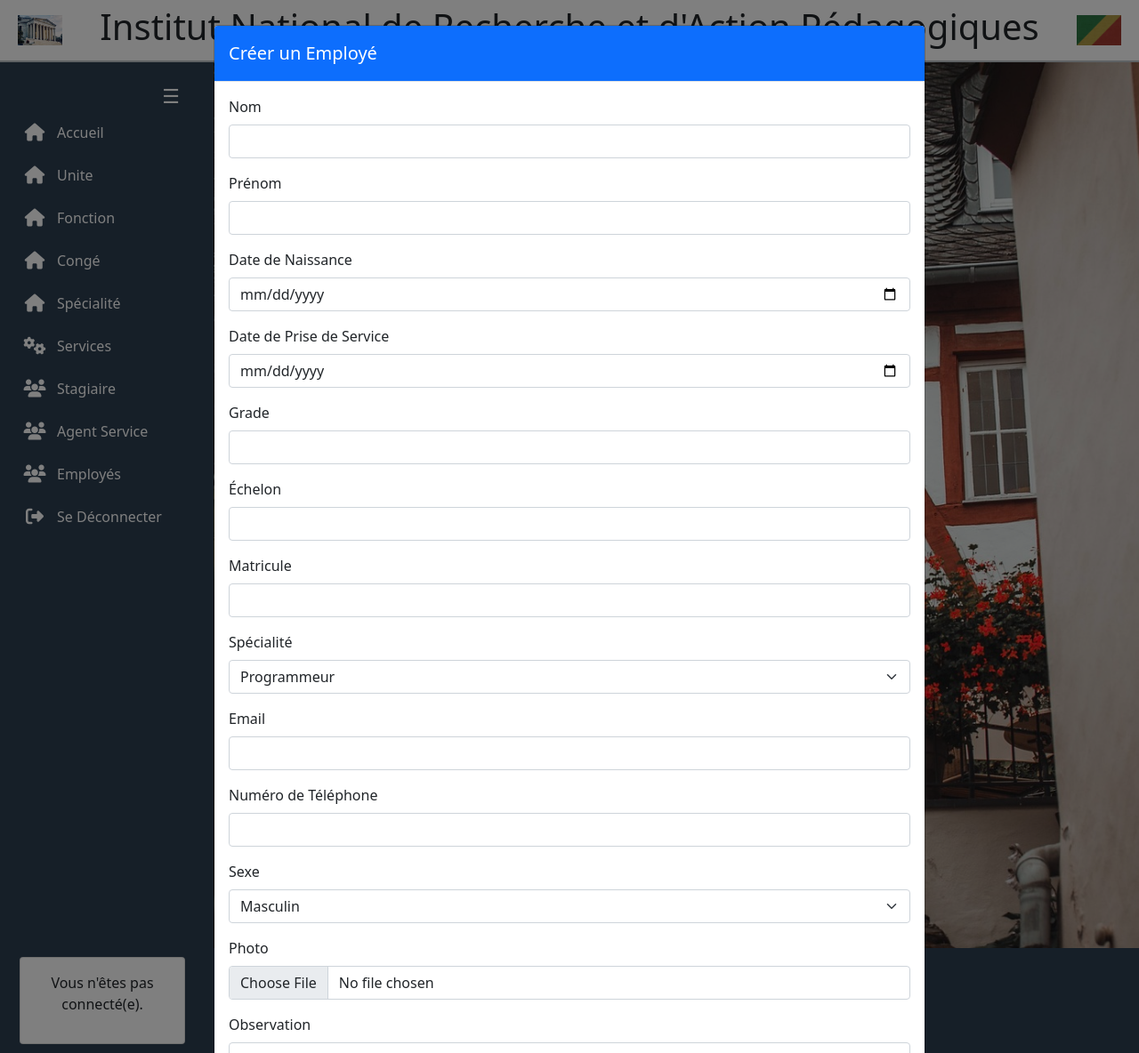
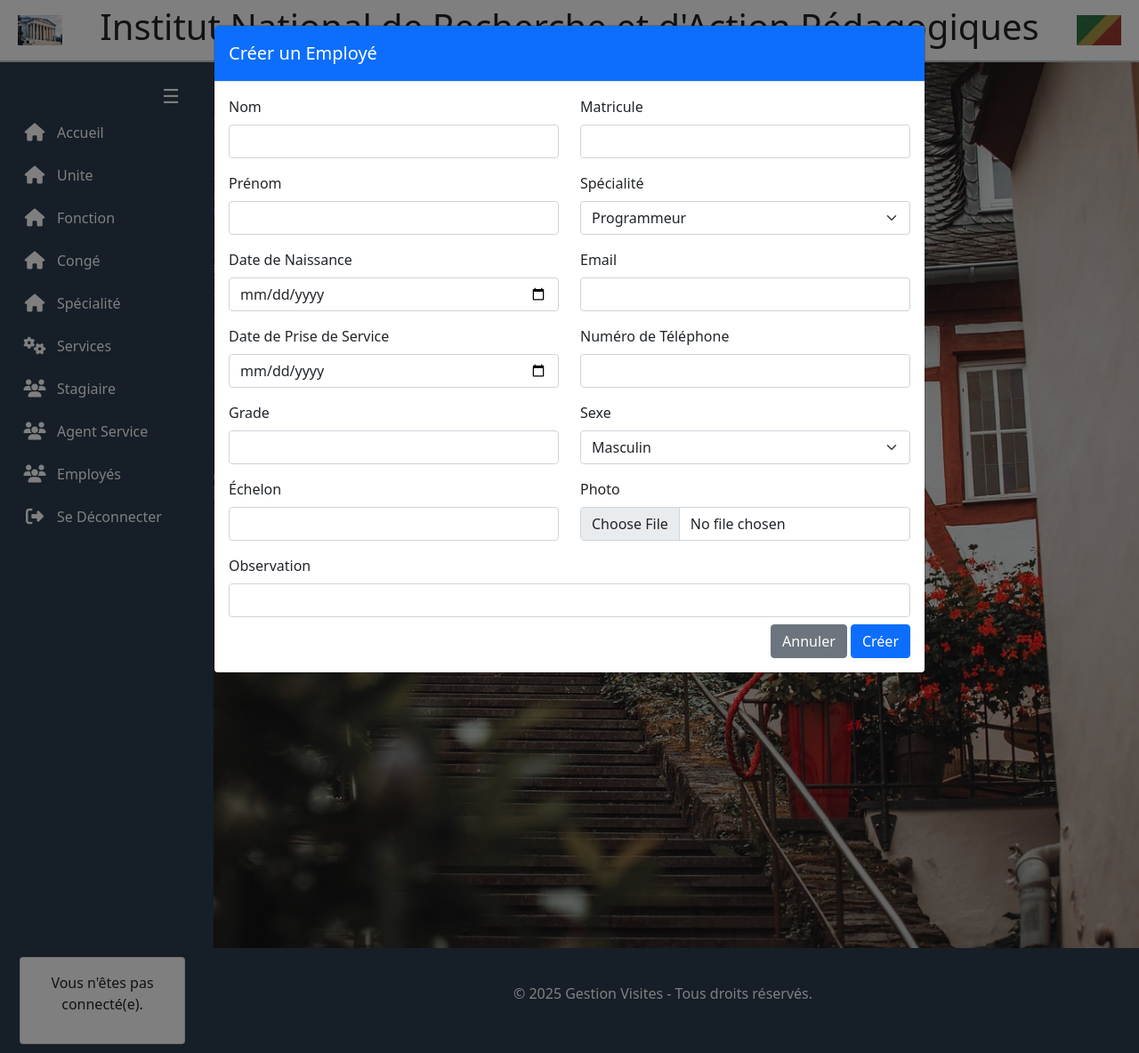
Before and after one commit to Romaric-AKAYOA-lgtm/Gestion_Personnel_INRAP, a Django app: page /Employee/create/ in a window 1280 px wide. Shown: the whole page at 89% size. Run offline with Django 4.2, Linux system fonts and the light colour scheme; data comes from the database, SQL or seed files in the repository; both versions use the stored data as it was after the commit; some libraries are stand-ins or nearby versions.

Commit message:
Troisième commitw

```diff
--- a/Conge/templates/Conge/ajouter_conge.html
+++ b/Conge/templates/Conge/ajouter_conge.html
@@ -62,9 +62,9 @@
                         </div>
 
                         <div class="text-end">
+                            <a href="{% url 'conge:liste_conges' %}" class="btn btn-secondary px-4 py-2 btn-sm">Annuler</a>
                             <button type="submit" class="btn btn-primary px-4 py-2 btn-sm">Envoyer</button>
-                            <a href="{% url 'conge:liste_conges' %}" class="btn btn-secondary px-4 py-2 btn-sm">Annuler</a>
-                        </div>
+                         </div>
 
                     </div>
                 </form>
--- a/Employee/templates/Employee/ajouter_employe.html
+++ b/Employee/templates/Employee/ajouter_employe.html
@@ -4,7 +4,7 @@
 <div class="container mt-4">
     <!-- Modal Ajouter Employé -->
     <div class="modal fade show" id="modalEmployee" tabindex="-1" aria-labelledby="modalEmployeeLabel" aria-hidden="true" style="display: block;">
-        <div class="modal-dialog modal-lg"> <!-- Large width -->
+        <div class="modal-dialog modal-lg">
             <div class="modal-content">
                 <div class="modal-header bg-primary text-white">
                     <h5 class="modal-title" id="modalEmployeeLabel">Créer un Employé</h5>
@@ -21,74 +21,74 @@
                     {% endif %}
                     <form action="{% url 'Employee:create' %}" method="POST" enctype="multipart/form-data" class="needs-validation" novalidate>
                         {% csrf_token %}
+                        <div class="row">
+                            <div class="col-md-6">
                                 <div class="mb-3">
                                     <label for="last_name" class="form-label">Nom</label>
-                            <input type="text" class="form-control input-focus-blue" id="last_name" name="last_name" required>
+                                    <input type="text" class="form-control" id="last_name" name="last_name" required>
                                 </div>
                                 <div class="mb-3">
                                     <label for="first_name" class="form-label">Prénom</label>
-                            <input type="text" class="form-control input-focus-blue" id="first_name" name="first_name"  required>
+                                    <input type="text" class="form-control" id="first_name" name="first_name" required>
                                 </div>
-
                                 <div class="mb-3">
                                     <label for="date_of_birth" class="form-label">Date de Naissance</label>
-                            <input type="date" class="form-control input-focus-blue" id="date_of_birth" name="date_of_birth" required>
+                                    <input type="date" class="form-control" id="date_of_birth" name="date_of_birth" required>
                                 </div>
-
                                 <div class="mb-3">
                                     <label for="start_date" class="form-label">Date de Prise de Service</label>
-                            <input type="date" class="form-control input-focus-blue" id="start_date" name="start_date" required>
+                                    <input type="date" class="form-control" id="start_date" name="start_date" required>
                                 </div>
-
                                 <div class="mb-3">
                                     <label for="grade" class="form-label">Grade</label>
-                            <input type="text" class="form-control input-focus-blue" id="grade" name="grade"  required>
+                                    <input type="text" class="form-control" id="grade" name="grade" required>
                                 </div>
-
                                 <div class="mb-3">
                                     <label for="echelon" class="form-label">Échelon</label>
-                            <input type="text" class="form-control input-focus-blue" id="echelon" name="echelon" >
+                                    <input type="text" class="form-control" id="echelon" name="echelon">
                                 </div>
-
+                            </div>
+                            <div class="col-md-6">
                                 <div class="mb-3">
                                     <label for="matricule" class="form-label">Matricule</label>
-                            <input type="text" class="form-control input-focus-blue" id="matricule" name="matricule"  required>
+                                    <input type="text" class="form-control" id="matricule" name="matricule" required>
                                 </div>
                                 <div class="mb-3">
-                            <label for=" specialty" class="form-label">Spécialité</label>
-                            <select class="form-select input-focus-blue" id= specialty" name=" specialty" required>
-                                {% for specialite  in specialite %}
+                                    <label for="specialty" class="form-label">Spécialité</label>
+                                    <select class="form-select" id="specialty" name="specialty" required>
+                                        {% for specialite in specialite %}
                                             <option value="{{ specialite.id }}" {% if form.specialite.value == specialite.id %}selected{% endif %}>{{ specialite.designation }}</option>
                                         {% endfor %}
                                     </select>
                                 </div>
                                 <div class="mb-3">
                                     <label for="email" class="form-label">Email</label>
-                            <input type="email" class="form-control input-focus-blue" id="email" name="email" required>
+                                    <input type="email" class="form-control" id="email" name="email" required>
                                 </div>
                                 <div class="mb-3">
                                     <label for="num_tel" class="form-label">Numéro de Téléphone</label>
-                            <input type="tel" class="form-control input-focus-blue" id="num_tel" name="num_tel"  required>
+                                    <input type="tel" class="form-control" id="num_tel" name="num_tel" required>
                                 </div>
-
                                 <div class="mb-3">
                                     <label for="sexe" class="form-label">Sexe</label>
-                            <select class="form-select input-focus-blue" id="sexe" name="sexe" required>
+                                    <select class="form-select" id="sexe" name="sexe" required>
                                         <option value="Masculin" {% if form.sexe.value == 'Masculin' %}selected{% endif %}>Masculin</option>
                                         <option value="Féminin" {% if form.sexe.value == 'Féminin' %}selected{% endif %}>Féminin</option>
                                     </select>
                                 </div>
                                 <div class="mb-3">
                                     <label for="image" class="form-label">Photo</label>
-                            <input type="file" class="form-control input-focus-blue" id="image" name="image">
+                                    <input type="file" class="form-control" id="image" name="image">
                                 </div>
-                        <div class="mb-3">
+                            </div>
+                            <div class="col-md-12 mb-2">
                                 <label for="observation" class="form-label">Observation</label>
-                            <input type="texte" class="form-control input-focus-blue" id="observation" name="observation">
+                                <input type="text" class="form-control" id="observation" name="observation">
+                            </div>
                         </div>
                         <div class="text-end">
-                            <a href="{% url 'Employee:list' %}" class="btn btn-secondary px-4 py-2 btn-sm">Annuler</a>
-                            <button type="submit" class="btn btn-primary px-4 py-2 btn-sm">Créer</button>
+                            <a href="{% url 'Employee:list' %}" class="btn btn-secondary">Annuler</a>
+                            <button type="submit" class="btn btn-primary">Créer</button>
                         </div>
                     </form>
                 </div>
@@ -104,15 +104,5 @@
         });
         myModal.show();
     }
-    function fermerModal() {
-        var modal = document.getElementById('modalEmployee');
-        modal.style.display = 'none';
-        modal.classList.remove('show');
-        document.body.classList.remove('modal-open');
-        var backdrop = document.querySelector('.modal-backdrop');
-        if (backdrop) {
-            backdrop.remove();
-        }
-    }
 </script>
 {% endblock %}
```
Also changed, not shown: Employee/templates/Employee/liste_employes.html (+5 -7 lines), Employee/templates/Employee/modifier_employe.html (+37 -41 lines), Employee/templates/Employee/supprimer_employe.html (renamed from Employee/templates/Employee/upprimer_employe.html), db.sqlite3, 1 other file. Lines whose indentation alone changed are shown as unchanged.
